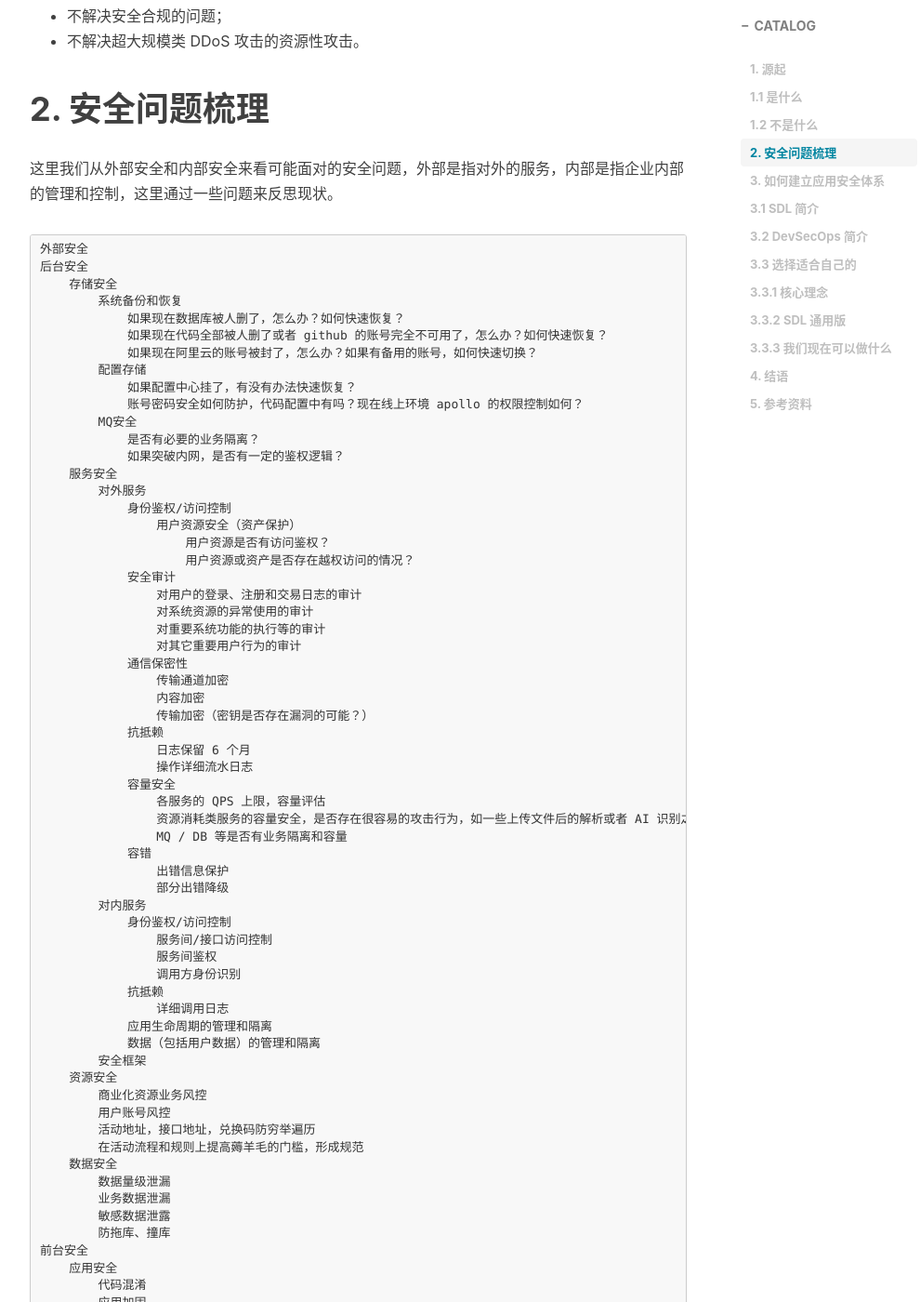
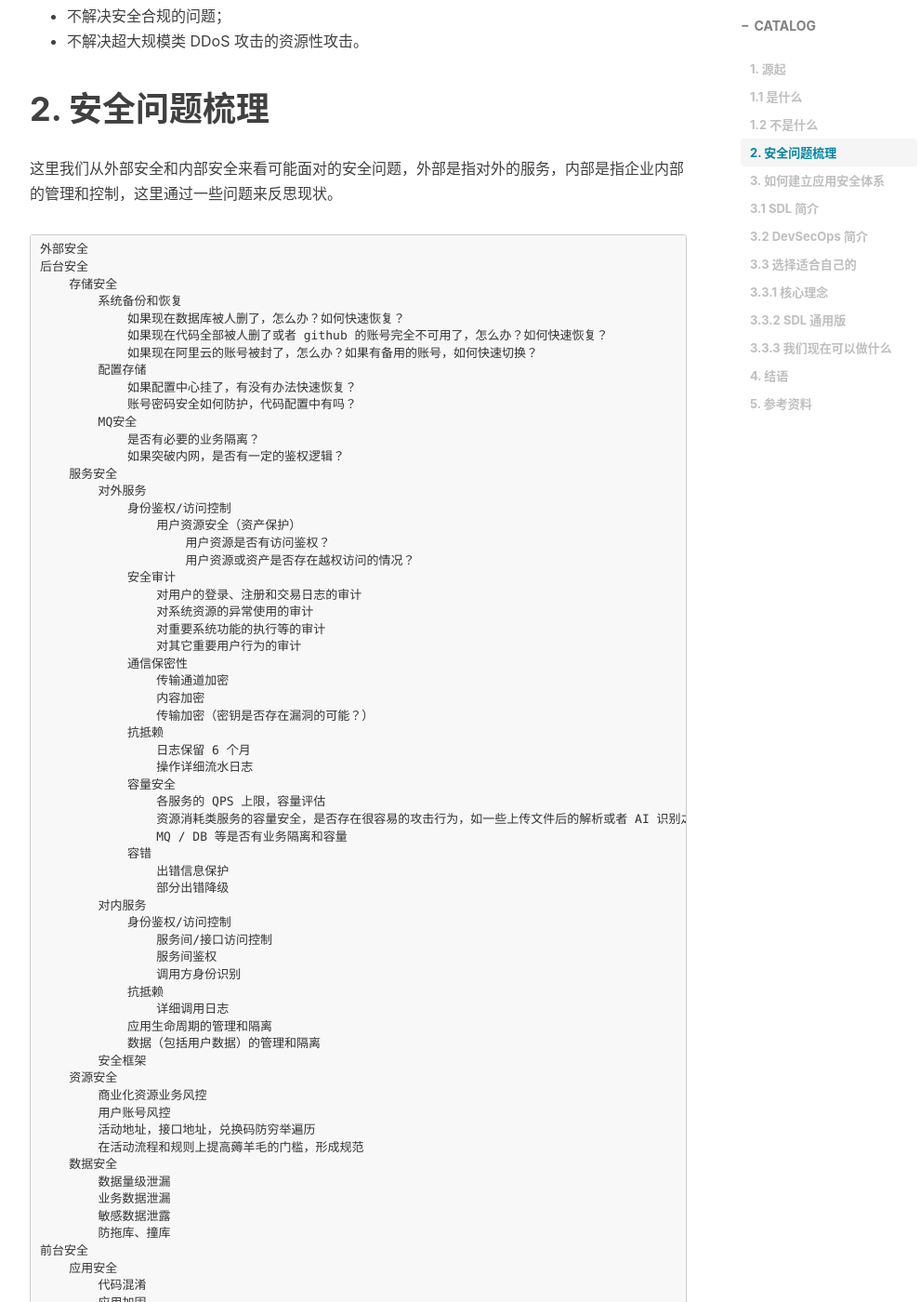
Before and after one commit to phppan/phppan.github.io, a Jekyll site: the page built from _posts/2022-01-01-创业中的应用安全体系.md, in a window 1280 px wide and 1400 px high, scrolled down 2256 px. Shown: the whole window at 93% size, without its empty margins (233-1223 px from the left). Built offline with Jekyll 4.4.1, drawn with Linux system fonts in a browser that asks for light colours; nearby versions of some CDN libraries; comment, search, counter and statistics services are not loaded; some of the changed text lies outside the part shown.

```diff
--- a/_posts/2022-01-01-创业中的应用安全体系.md
+++ b/_posts/2022-01-01-创业中的应用安全体系.md
@@ -58,7 +58,7 @@
                 如果现在阿里云的账号被封了，怎么办？如果有备用的账号，如何快速切换？
             配置存储
                 如果配置中心挂了，有没有办法快速恢复？
-                账号密码安全如何防护，代码配置中有吗？现在线上环境 apollo 的权限控制如何？
+                账号密码安全如何防护，代码配置中有吗？
             MQ安全
                 是否有必要的业务隔离？
                 如果突破内网，是否有一定的鉴权逻辑？
```
